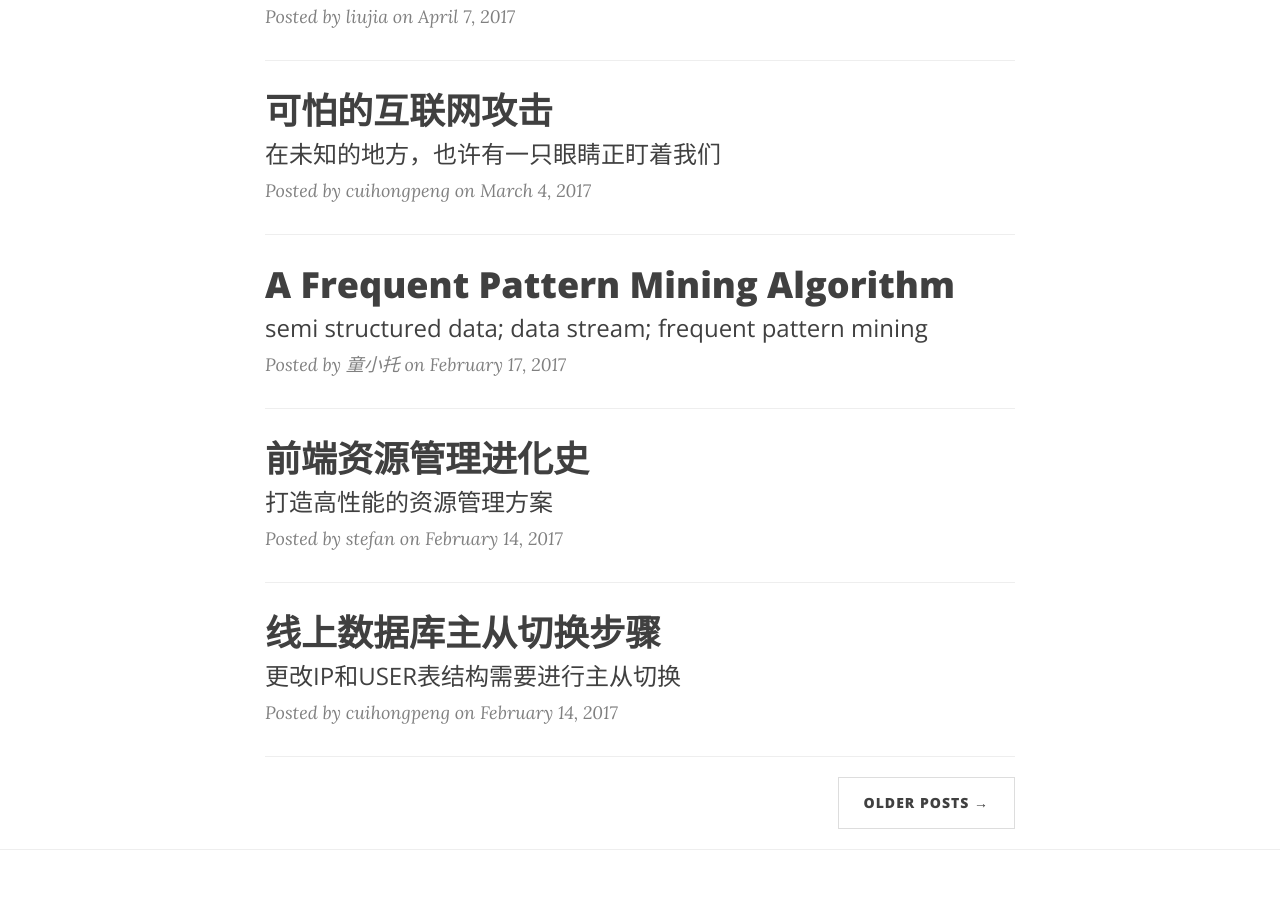
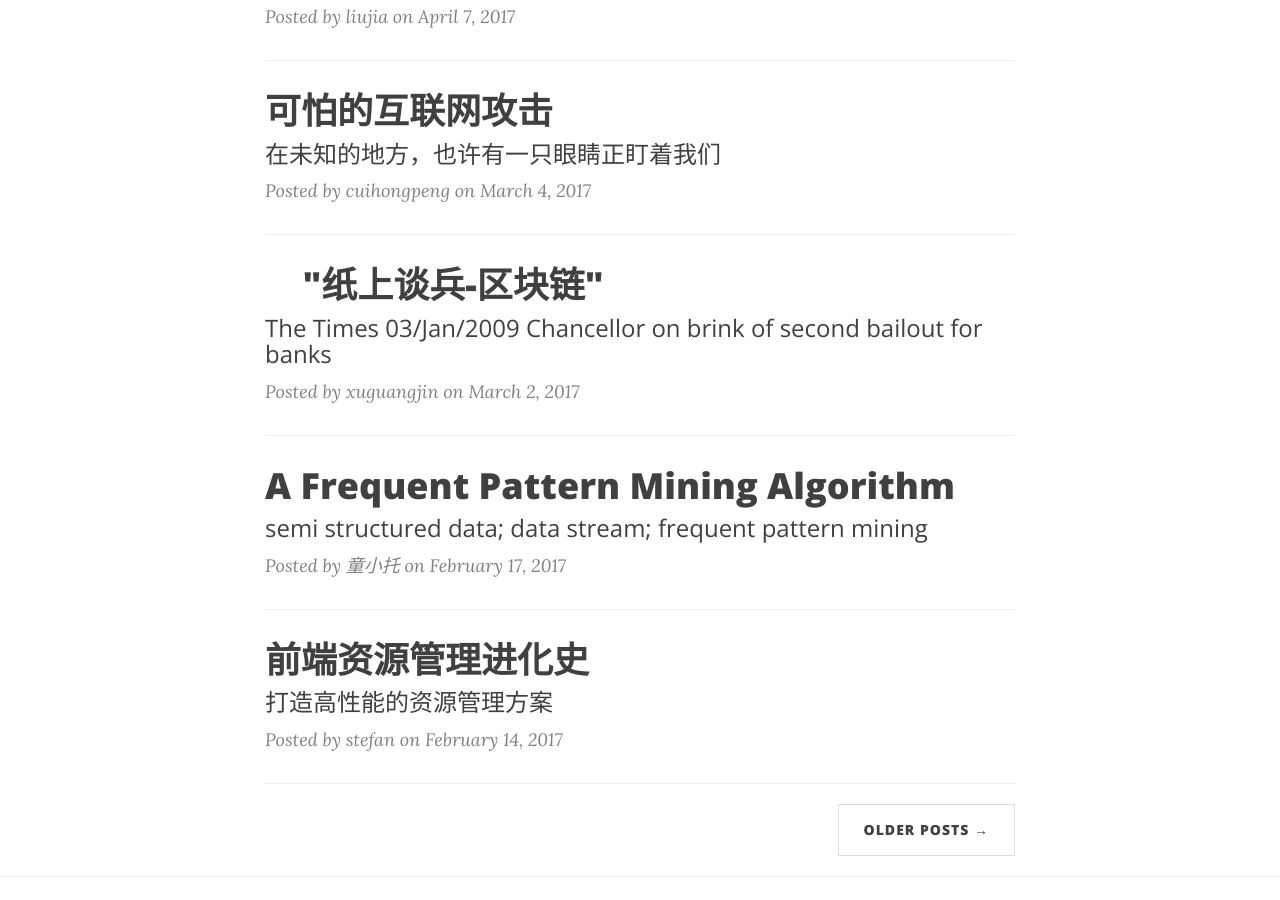
Before and after one commit to lizouzt/blog, a Jekyll site: the page built from index.html, in a window 1280 px wide and 900 px high, scrolled down 699 px. Built offline with Jekyll 4.4.1, drawn with Linux system fonts in a browser that asks for light colours; nearby versions of some CDN libraries; the list of posts is cut into pages by our own code.

Commit message:
Update and rename blockchain.md to 2016-03-09-blockchain.md

```diff
--- a/_posts/blockchain.md
+++ b/_posts/2016-03-09-blockchain.md
@@ -1,6 +1,6 @@
 ---
 layout:     post
-title:      "区块链简介"
+title:      "纸上谈兵-区块链"
 subtitle:   "The Times 03/Jan/2009 Chancellor on brink of second bailout for banks"
 date:       2017-03-02 17:00:00
 author:     "xuguangjin"
```
